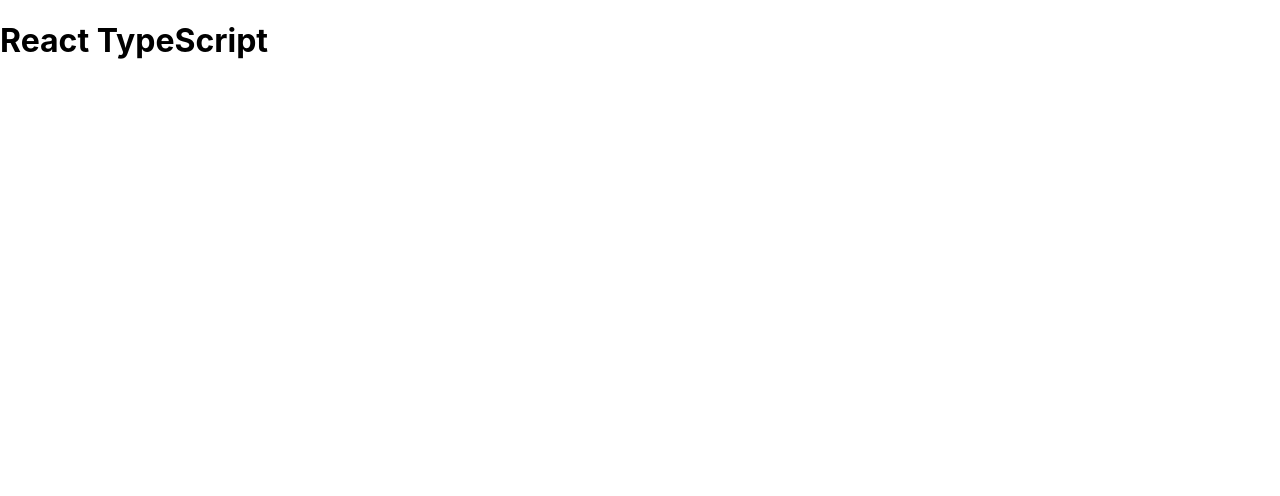
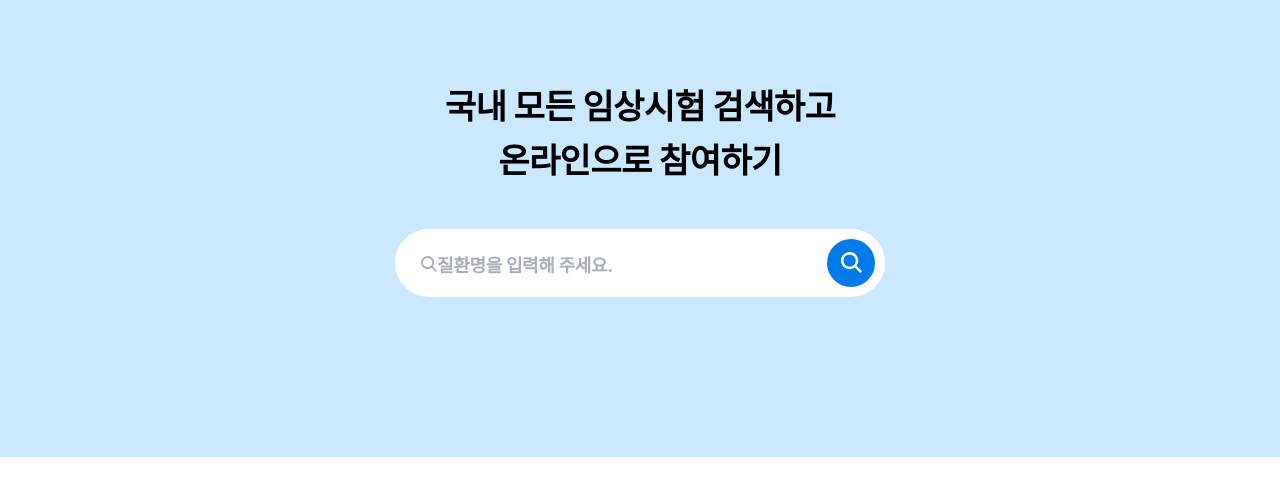
Before and after one commit to JwithYOU/pre-onboarding-2, a React (Create React App) app: page / in a window 1280 px wide. Shown: the top 496 px of the page. Built offline with nearby package versions, Linux system fonts and the light colour scheme.

Commit message:
style: 기본 UI 구현

```diff
--- a/src/Main.tsx
+++ b/src/Main.tsx
@@ -1,8 +1,16 @@
+import S from "./styles/styles.styled";
+import SearchForm from "./components/searchForm";
+
 const Main = () => {
   return (
-    <div>
-      <h1>React TypeScript</h1>
-    </div>
+    <S.MainContainer>
+      <S.ContentWrapper>
+        <S.Title>
+          국내 모든 임상시험 검색하고<br></br>온라인으로 참여하기
+        </S.Title>
+        <SearchForm />
+      </S.ContentWrapper>
+    </S.MainContainer>
   );
 };
 
--- /dev/null
+++ b/src/components/searchButton.tsx
@@ -0,0 +1,20 @@
+import S from "../styles/styles.styled";
+
+const searchButton = () => {
+  return (
+    <S.SearchButton>
+      <S.MagnifierContainer>
+        <svg
+          viewBox="0 0 16 16"
+          fill="currentColor"
+          preserveAspectRatio="none"
+          xmlns="http://www.w3.org/2000/svg"
+        >
+          <path d="M6.56 0a6.56 6.56 0 015.255 10.49L16 14.674 14.675 16l-4.186-4.184A6.56 6.56 0 116.561 0zm0 1.875a4.686 4.686 0 100 9.372 4.686 4.686 0 000-9.372z"></path>
+        </svg>
+      </S.MagnifierContainer>
+    </S.SearchButton>
+  );
+};
+
+export default searchButton;
--- /dev/null
+++ b/src/components/searchForm.tsx
@@ -0,0 +1,18 @@
+import S from "../styles/styles.styled";
+import SearchInput from "./searchInput";
+import SearchButton from "./searchButton";
+
+const searchForm = () => {
+  return (
+    <S.ContentInner>
+      <S.FormContainer>
+        <S.FormWrapper>
+          <SearchInput />
+          <SearchButton />
+        </S.FormWrapper>
+      </S.FormContainer>
+    </S.ContentInner>
+  );
+};
+
+export default searchForm;
--- /dev/null
+++ b/src/components/searchInput.tsx
@@ -0,0 +1,37 @@
+import S from "../styles/styles.styled";
+
+const searchInput = () => {
+  return (
+    <S.FormInner>
+      <S.InnerWrapper>
+        <S.LabelWrapper>
+          <S.Label>
+            <S.LabelInner>질환명을 검색해 주세요.</S.LabelInner>
+          </S.Label>
+        </S.LabelWrapper>
+        <S.Placeholder>
+          <S.InnerPlaceholder>
+            <S.WatermarkContainer>
+              <S.WatermarkContent>
+                <S.GrayMagnifier>
+                  <svg
+                    viewBox="0 0 16 16"
+                    fill="currentColor"
+                    preserveAspectRatio="none"
+                    xmlns="http://www.w3.org/2000/svg"
+                  >
+                    <path d="M6.56 0a6.56 6.56 0 015.255 10.49L16 14.674 14.675 16l-4.186-4.184A6.56 6.56 0 116.561 0zm0 1.875a4.686 4.686 0 100 9.372 4.686 4.686 0 000-9.372z"></path>
+                  </svg>
+                </S.GrayMagnifier>
+                <S.InputPlease>질환명을 입력해 주세요.</S.InputPlease>
+              </S.WatermarkContent>
+            </S.WatermarkContainer>
+            <S.Input style={{ caretColor: "rgb(25, 118, 210)" }} />
+          </S.InnerPlaceholder>
+        </S.Placeholder>
+      </S.InnerWrapper>
+    </S.FormInner>
+  );
+};
+
+export default searchInput;
--- /dev/null
+++ b/src/styles/styles.styled.tsx
@@ -0,0 +1,156 @@
+import styled from "styled-components";
+
+const S = {
+  MainContainer: styled.div`
+    flex-direction: column;
+    align-items: center;
+    display: flex;
+    width: 100%;
+    background-color: #cae9ff;
+  `,
+  ContentWrapper: styled.div`
+    flex-direction: column;
+    display: flex;
+    width: 100%;
+    max-width: 360px;
+    position: relative;
+    margin-left: auto;
+    margin-right: auto;
+    padding-left: 20px;
+    padding-right: 20px;
+    padding: 120px 0 290px;
+    @media (min-width: 1040px) {
+      padding: 80px 0 160px;
+      max-width: 1040px;
+    }
+  `,
+  ContentInner: styled.div`
+    width: 100%;
+    margin: 0 auto;
+    @media (min-width: 1040px) {
+      display: flex;
+      max-width: 490px;
+    }
+  `,
+
+  Title: styled.h2`
+    font-family: inherit;
+    text-align: center;
+    margin: 0;
+    @media (min-width: 1040px) {
+      margin-bottom: 40px;
+      font-size: 2.125rem;
+      font-weight: 700;
+      letter-spacing: -0.018em;
+      line-height: 1.6;
+    }
+  `,
+  FormContainer: styled.div`
+    width: 100%;
+    margin: 0 auto;
+    @media (min-width: 1040px) {
+      display: flex;
+    }
+  `,
+  FormWrapper: styled.div`
+    border-radius: 42px;
+    border: 2px solid #ffffff;
+    background-color: #ffffff;
+    display: flex;
+    align-items: center;
+    font-size: 1rem;
+    font-weight: 400;
+    letter-spacing: -0.018em;
+    line-height: 1.6;
+    width: 100%;
+    position: relative;
+    padding-right: 8px;
+  `,
+  FormInner: styled.div`
+    flex-direction: row;
+    flex: 1;
+    align-items: center;
+    font-size: 1.125rem;
+    font-weight: 700;
+    letter-spacing: -0.018em;
+    line-height: 1.6;
+    display: flex;
+    padding: 20px 10px 20px 24px;
+  `,
+  InnerWrapper: styled.div`
+    flex-direction: column;
+    display: flex;
+    width: 100%;
+  `,
+  Placeholder: styled.div`
+    flex-direction: row;
+    align-items: center;
+    display: flex;
+    position: relative;
+  `,
+  InnerPlaceholder: styled.div`
+    align-items: center;
+    width: 100%;
+    display: flex;
+  `,
+  WatermarkContainer: styled.div`
+    color: #a7afb7;
+    position: absolute;
+    pointer-events: none;
+  `,
+  WatermarkContent: styled.div`
+    flex-direction: row;
+    display: flex;
+  `,
+  // Input: styled.div`
+  //   padding-right: 25px;
+  //   width: 100%;
+  //   background-color: transparent;
+  // `,
+  Input: styled.input`
+    padding-right: 25px;
+    width: 100%;
+    border: 0;
+    min-width: 0;
+    flex: 1;
+    background-color: transparent;
+  `,
+  GrayMagnifier: styled.div`
+    width: 16px;
+    height: 16px;
+    marin-right: 12px;
+  `,
+  InputPlease: styled.div`
+    font-family: inherit;
+  `,
+  SearchButton: styled.button`
+    border-radius: 100%;
+    align-items: center;
+    justify-content: center;
+    width: 48px;
+    height: 48px;
+    display: flex;
+    font-weight: 500;
+    border: 0;
+    cursor: pointer;
+    background-color: #007be9;
+    color: #ffffff;
+  `,
+  MagnifierContainer: styled.div`
+    width: 21px;
+    height: 21px;
+  `,
+  LabelWrapper: styled.div`
+    font-family: inherit;
+  `,
+  Label: styled.label`
+    cursor: default;
+  `,
+  LabelInner: styled.div`
+    opacity: 0;
+    font-family: inherit;
+    line-height: 7px;
+  `,
+};
+
+export default S;
```
Also changed, not shown: src/components/Container.tsx (deleted), 1 other file (tests, documents, lock files or other folders).
